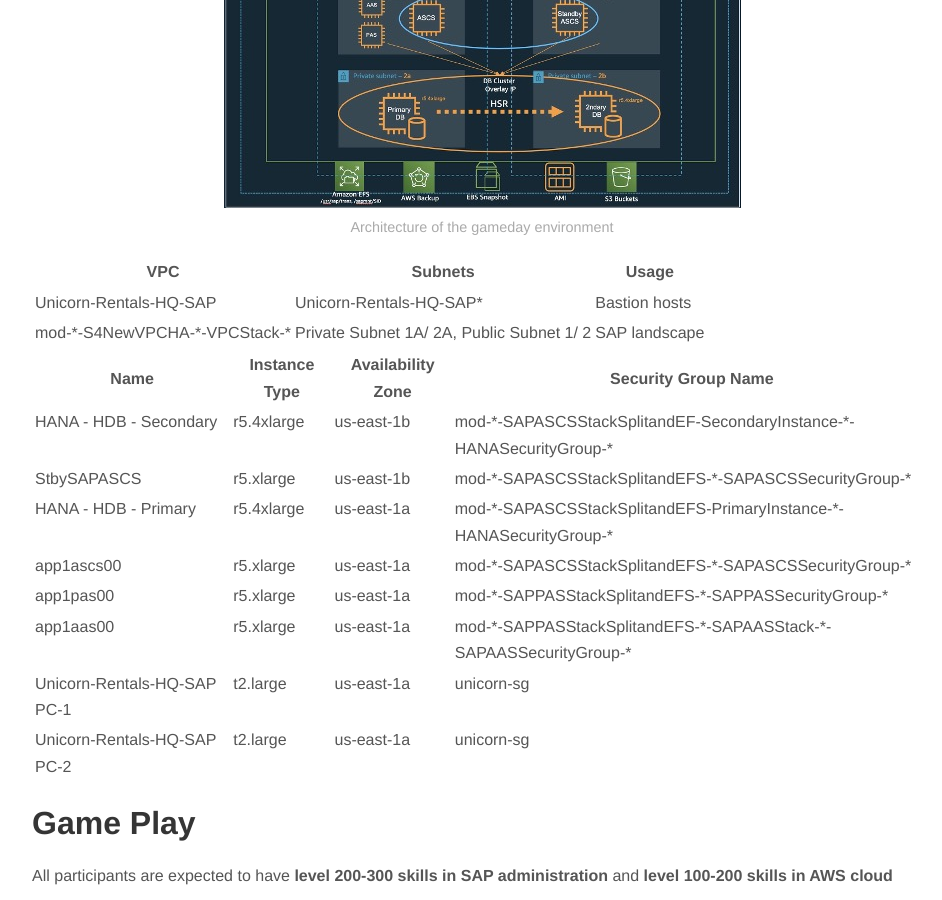
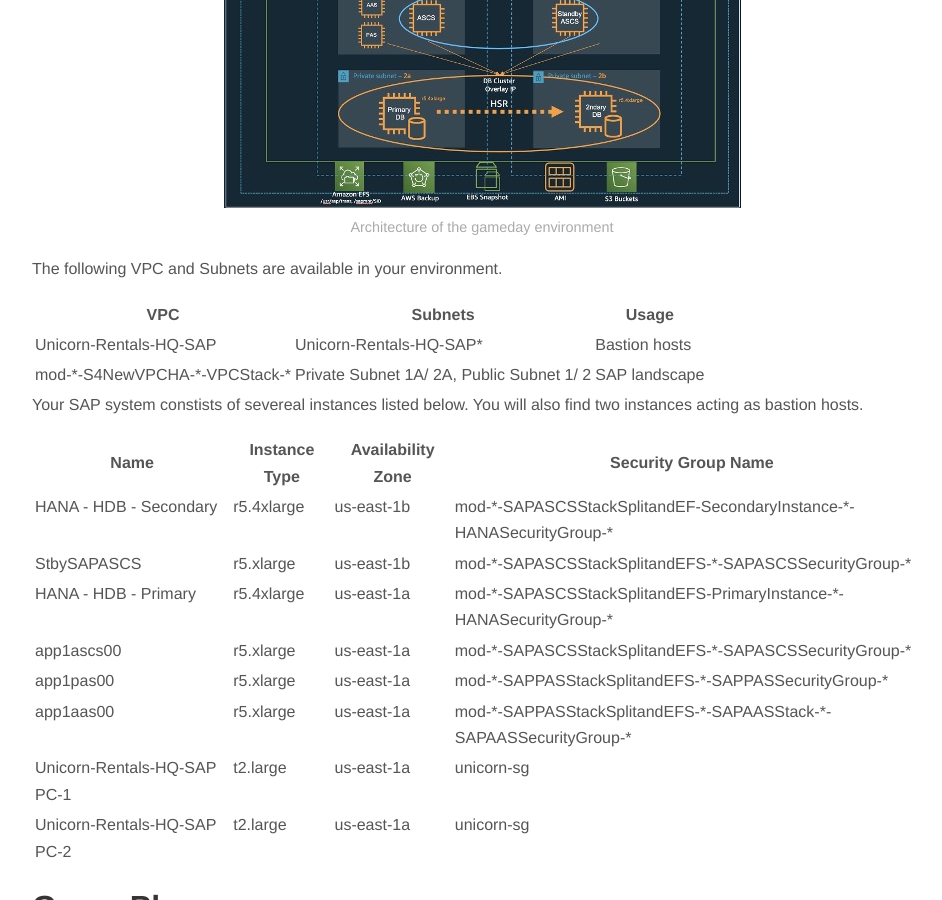
Before and after one commit to pauler285/pauler285.github.io, a Jekyll site: the page built from _posts/2022-06-17-aws-sap-gameday.md, in a window 1280 px wide and 900 px high, scrolled down 1483 px. Shown: the whole window, without its empty margins (158-1100 px from the left). Built offline with Jekyll 4.4.1, drawn with Linux system fonts in a browser that asks for light colours; nearby versions of some CDN libraries.

Commit message:
some more content

```diff
--- a/_posts/2022-06-17-aws-sap-gameday.md
+++ b/_posts/2022-06-17-aws-sap-gameday.md
@@ -41,11 +41,14 @@ A fictitious organization *Unicorn.Rentals* relies heavily on SAP to run their c
 ![architecture of the gameday environment](../images/aws_gameday_architecture.jpg)
 *Architecture of the gameday environment*
 
+The following VPC and Subnets are available in your environment.
+
 | VPC                              |  Subnets                                       |  Usage           |
 |-----                             |-----                                           |-----             |
 |Unicorn-Rentals-HQ-SAP            |  Unicorn-Rentals-HQ-SAP\*                      |  Bastion hosts   |
 |mod-\*-S4NewVPCHA-\*-VPCStack-\*  |  Private Subnet 1A/ 2A, Public Subnet 1/ 2    |  SAP landscape   |
 
+Your SAP system constists of severeal instances listed below. You will also find two instances acting as bastion hosts.
 
 |Name                       | Instance Type | Availability Zone | Security Group Name                                         |
 |---------------------------|-----------|---------------|---------------------------------------------------------------------|
```
